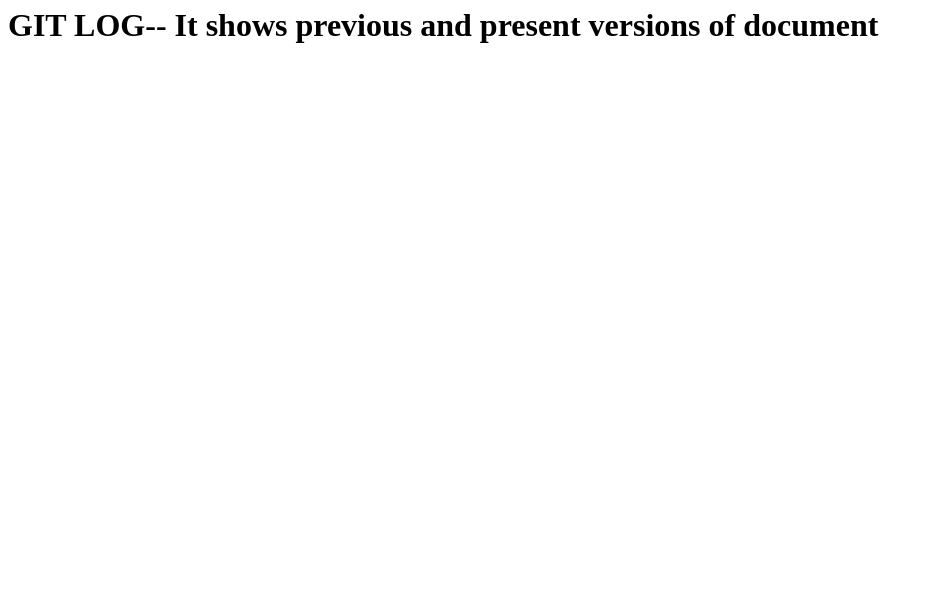
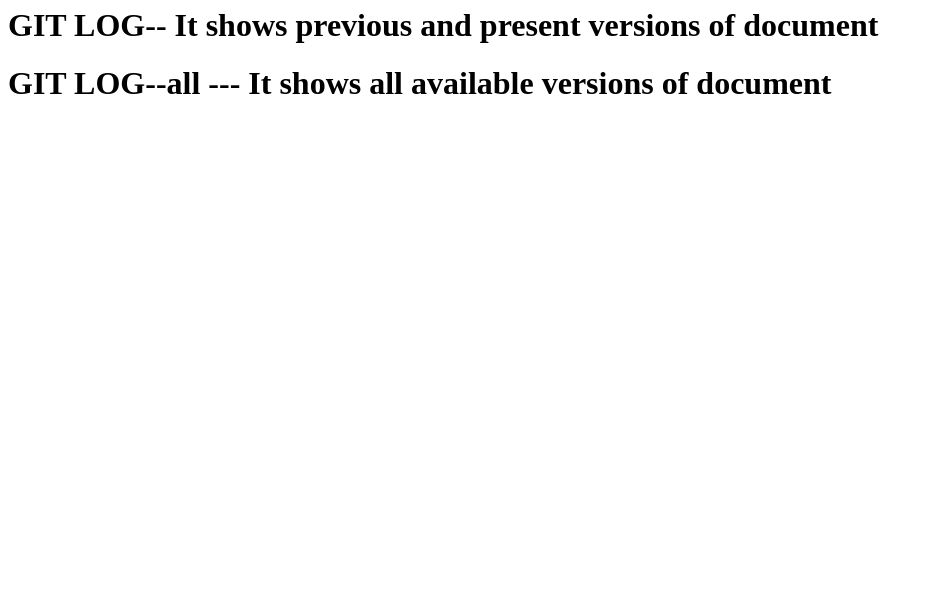
Before and after one commit to DIVYAV-2004/Commit-History, a plain HTML site: page index.html in a window 1280 px wide. Shown: the part 190-800 px from the top of the page, without its empty margins (0-933 px from the left). Drawn offline with Linux system fonts and the light colour scheme.

Commit message:
version3

```diff
--- a/index.html
+++ b/index.html
@@ -10,5 +10,6 @@
     <h1>GIT LOG --ALL</h1>
     <h1>GIT CHECKOUT COMMIT-ID OR HASH-ID</h1>
     <h1>GIT LOG-- It shows previous and present versions of document </h1>
+    <h1>GIT LOG--all --- It shows all available versions of document</h1>
 </body>
 </html>
```
